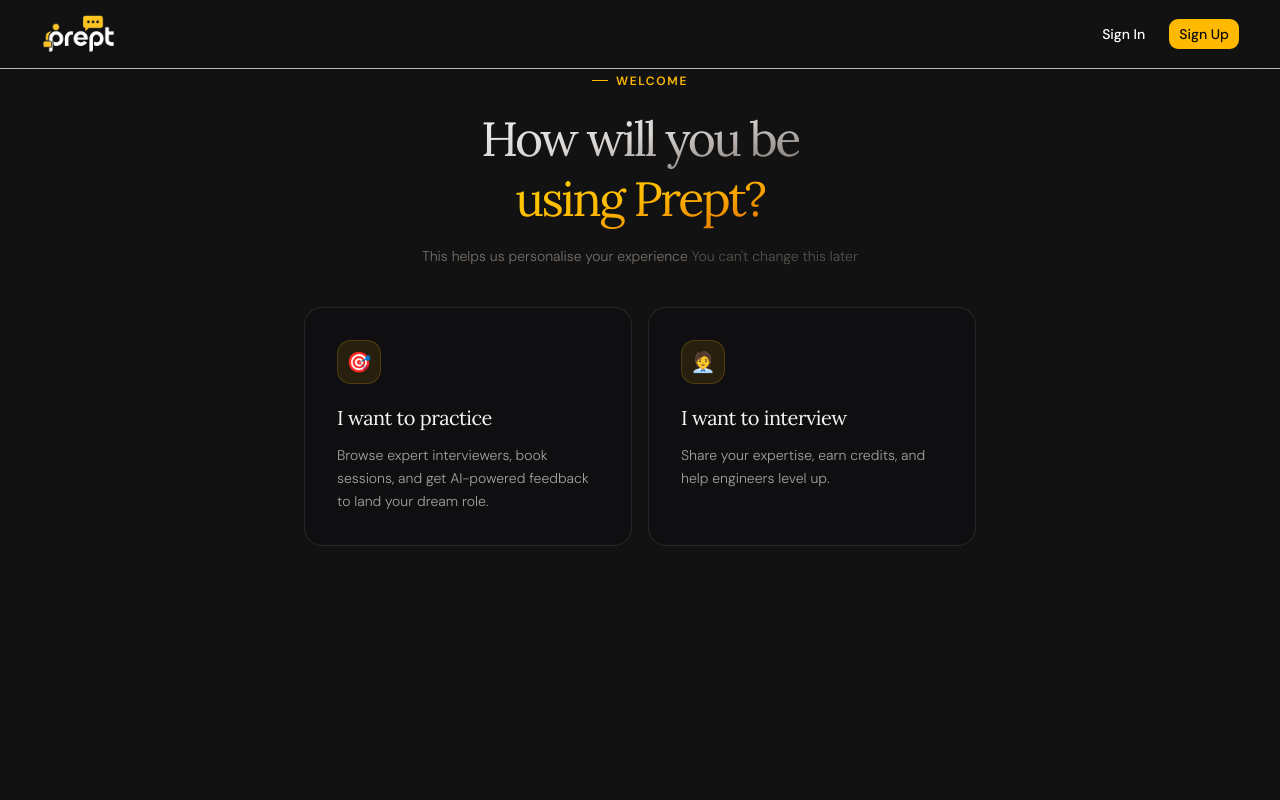
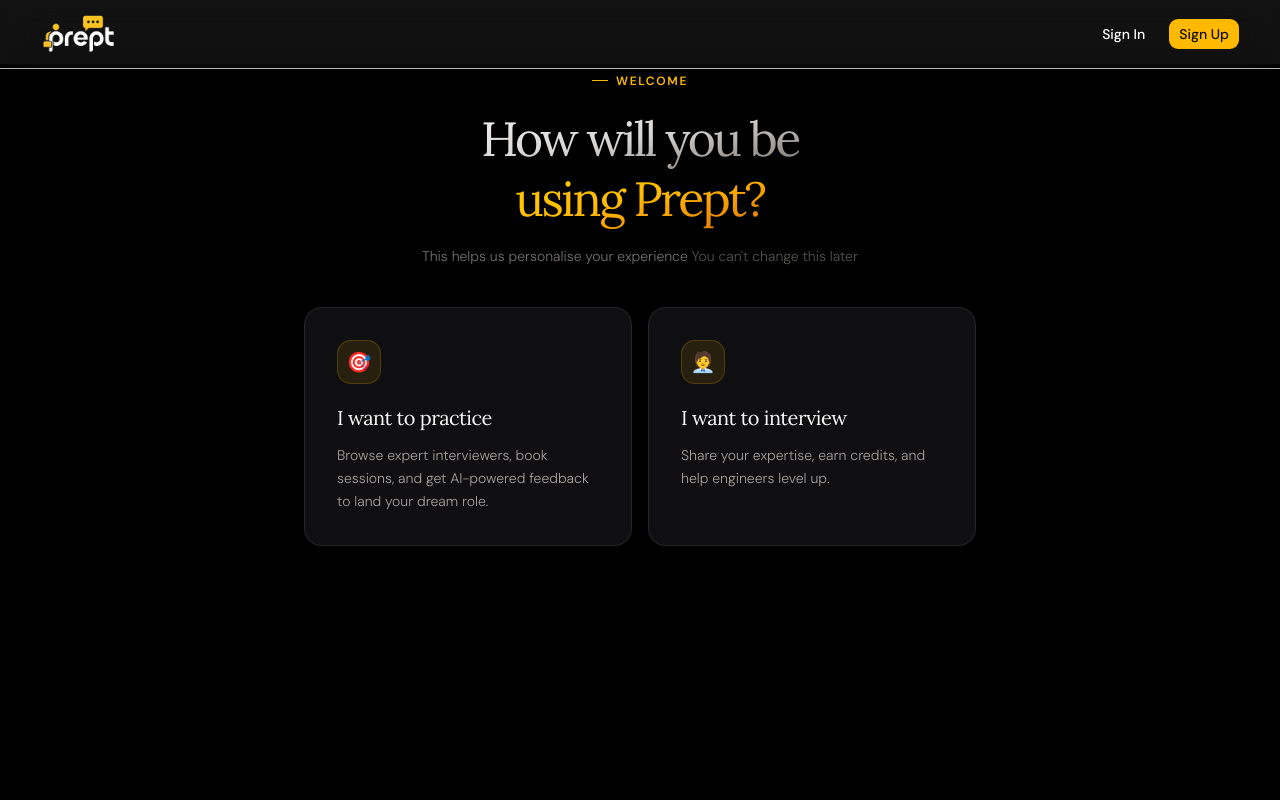
Before and after one commit to lazytech614/ai-interview, a Next.js app: page /onboarding in a window 1280 px wide. Shown: the top 800 px of the page. Built offline with nearby package versions, Linux system fonts and the light colour scheme; no server answers.

Commit message:
fixed the header blur issue

```diff
--- a/app/(main)/layout.tsx
+++ b/app/(main)/layout.tsx
@@ -1,6 +1,6 @@
 const MainLayout = ({children}: any) => {
   return (
-    <div className="my-16">
+    <div className="my-16 bg-black">
         {children}
     </div>
   )
```
